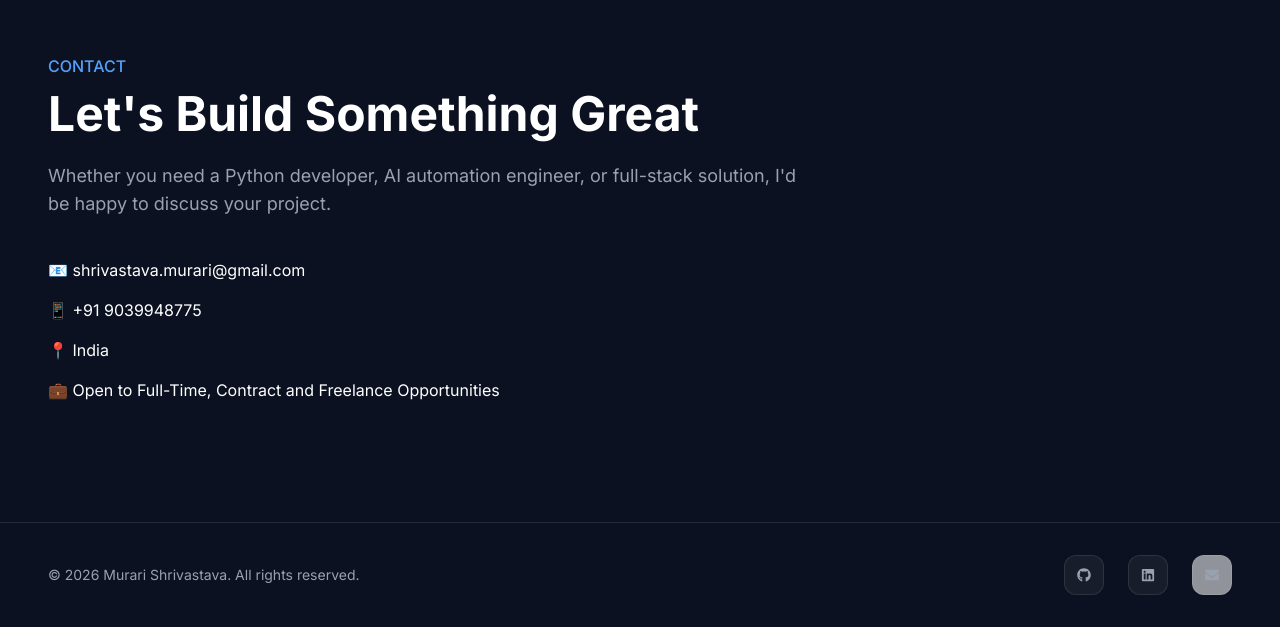
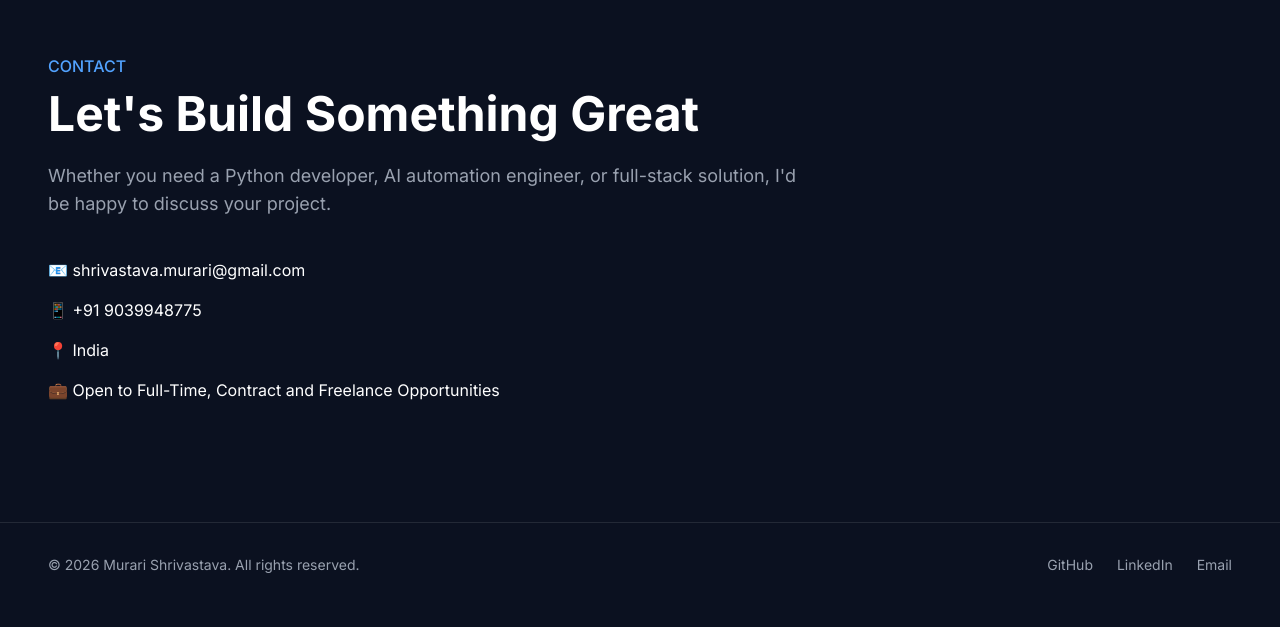
Before and after one commit to Murari2209/ai-engineer-portfolio, a Next.js app: page / in a window 1280 px wide. Shown: the part 3414-4041 px from the top of the page. Built offline with nearby package versions, Linux system fonts and the light colour scheme.

Commit message:
footer ui changes

```diff
--- a/components/layout/Footer.tsx
+++ b/components/layout/Footer.tsx
@@ -12,61 +12,31 @@ export default function Footer() {
           </p>
 
           <div className="flex gap-6 text-sm text-gray-400">
+
   <a
     href="https://github.com/Murari2209"
     target="_blank"
     rel="noopener noreferrer"
-                className="p-3
-                rounded-xl
-                bg-white/5
-                border
-                border-white/10
-                text-gray-300
-                hover:text-white
-                hover:border-blue-500/40
-                hover:bg-blue-500/10
-                transition-all
-                duration-300 "
+    className="hover:text-white transition"
   >
-                <FaGithub />
+    GitHub
   </a>
 
   <a
     href="https://www.linkedin.com/in/murari-shrivastava-0377b182"
     target="_blank"
     rel="noopener noreferrer"
-                className="p-3
-    rounded-xl
-    bg-white/5
-    border
-    border-white/10
-    text-gray-300
-    hover:text-white
-    hover:border-blue-500/40
-    hover:bg-blue-500/10
-    transition-all
-    duration-300"
+    className="hover:text-white transition"
   >
-                <FaLinkedin />
+    LinkedIn
   </a>
 
   <a
     href="mailto:shrivastava.murari@gmail.com"
-                className="p-3
-    rounded-xl
-    bg-white/55
-    border
-    border-white/10
-    text-gray-300
-    hover:text-white
-    hover:border-blue-500/40
-    hover:bg-blue-500/10
-    transition-all
-    duration-300"
+    className="hover:text-white transition"
   >
-                <FaEnvelope />
+    Email
   </a>
-
 
 </div>
 
```
Lines whose indentation alone changed are shown as unchanged.
